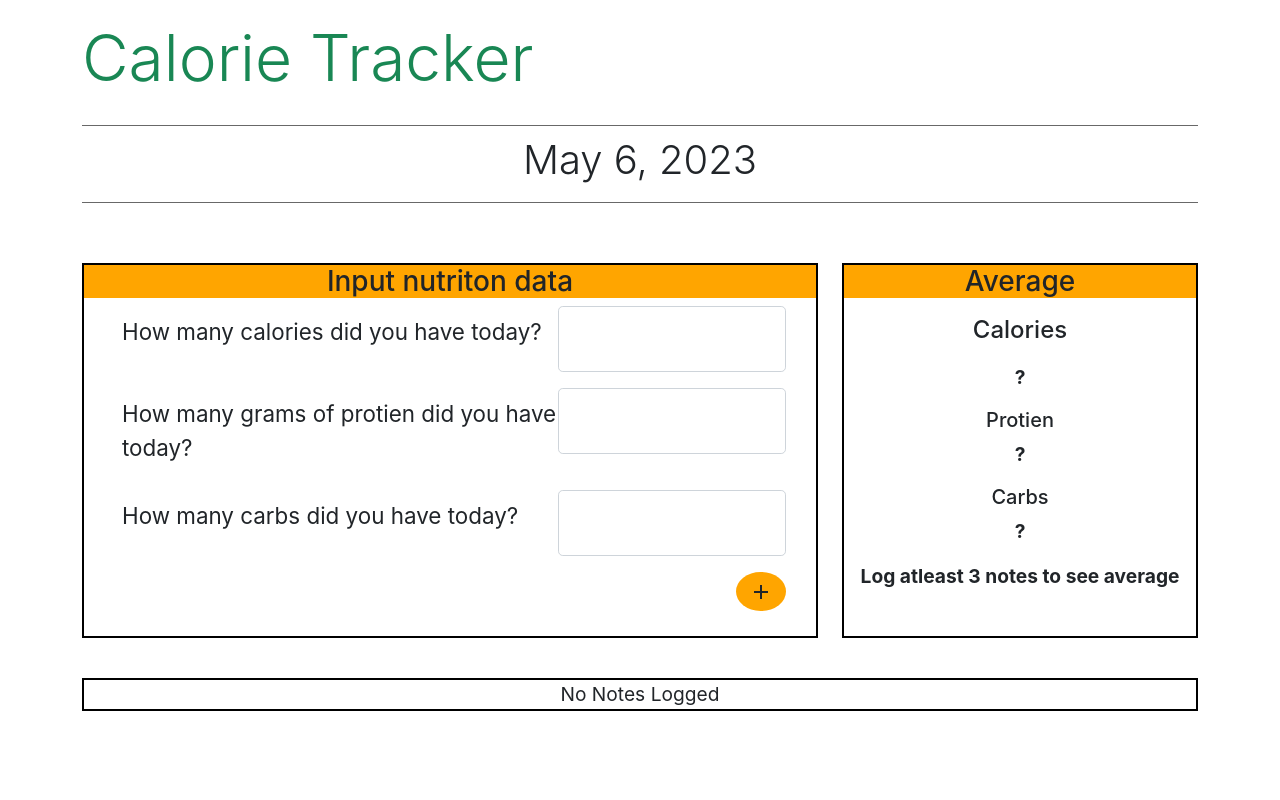
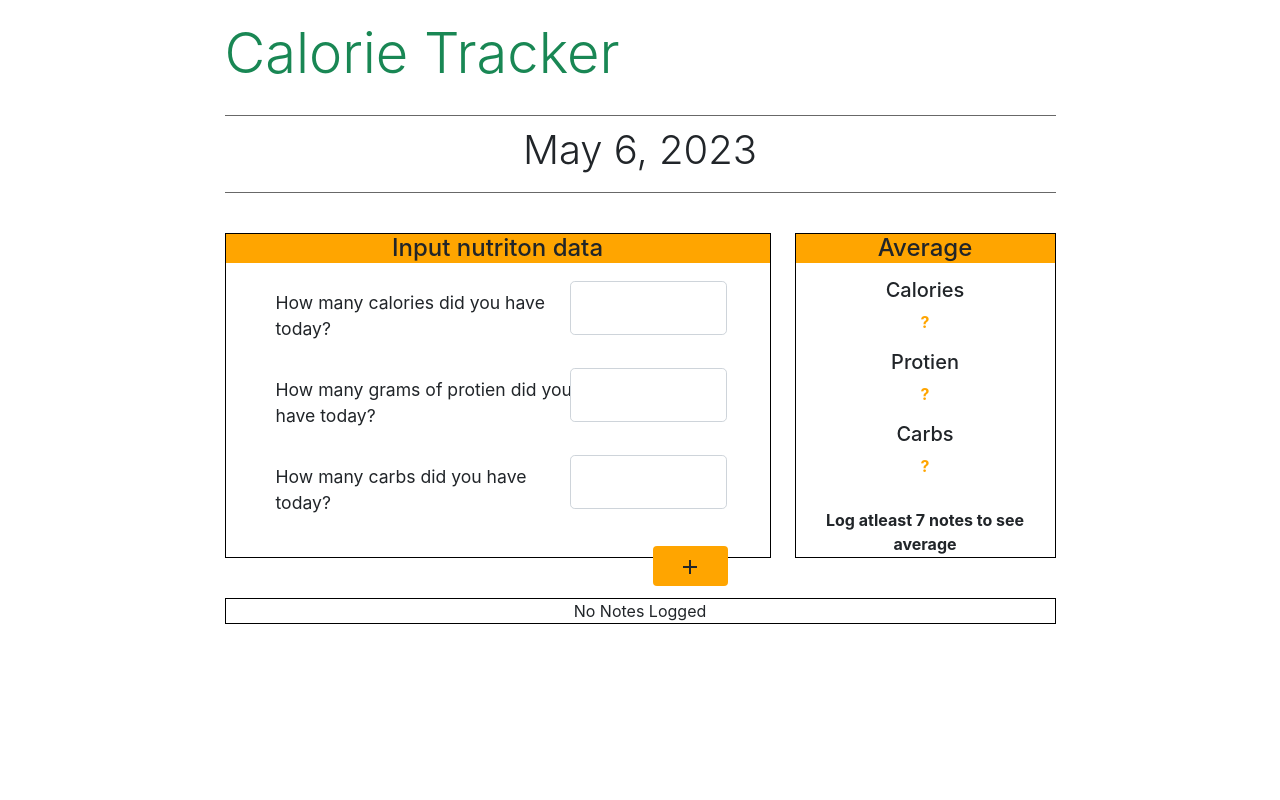
Before and after one commit to Blake556/Calorie-Tracker, a React (Create React App) app: page / in a window 1280 px wide. Shown: the top 800 px of the page. Built offline with nearby package versions, Linux system fonts and the light colour scheme.

Commit message:
Resized components/elements

```diff
--- a/src/components/App.js
+++ b/src/components/App.js
@@ -24,17 +24,17 @@ function App() {
       <Header />
 
       <div className="container app-body">
-        <div className="row">
-          <div className="components-containers col col-xl-8 col-lg-8 col-md-12 col-md-12 col-12">
+        <div className="row d-flex justify-content-center">
+          <div className="components-containers col col-xl-6 col-lg-6 col-md-12 col-md-12 col-12">
             <CreateNote addLog={addLog}/>
           </div>
-          <div className="components-containers col col-xl-4 col-lg-4 col-md-12 col-md-12 col-12">
+          <div className="components-containers col col-xl-3 col-lg-4 col-md-12 col-md-12 col-12">
             <LoggedAvg savedLog={saveLog} addLog={addLog} />
           </div>
         </div>
 
-        <div className="row">
-          <div className="col-12">
+        <div className="row d-flex justify-content-center">
+          <div className="col-9">
             <LoggedNotes
               savedLog={saveLog}
             />
--- a/src/components/CreateNote.js
+++ b/src/components/CreateNote.js
@@ -32,11 +32,11 @@ function CreatNote(props) {
 
   return (
     <div className="create-note-container  ">
-      <h3 className="input-nutrition">Input nutriton data</h3>
+      <h4 className="input-nutrition">Input nutriton data</h4>
     <div className=" d-flex justify-content-center align-items-center">
       <form className="form-container">
 
-        <div className="row mb-3 ">
+        <div className="row input-row mb-3 ">
           <label
             htmlFor="colFormLabelSm"
             className="col-lg-8 col-form-label col-form-label-lg name-of-input"
@@ -54,7 +54,7 @@ function CreatNote(props) {
             ></input>
           </div>
         </div>
-        <div className="row mb-3">
+        <div className="row input-row mb-3">
           <label
             htmlFor="colFormLabel"
             className="col-lg-8 col-form-label-lg protien-input name-of-input"
@@ -72,7 +72,7 @@ function CreatNote(props) {
             ></input>
           </div>
         </div>
-        <div className="row mb-3">
+        <div className="row input-row mb-3">
           <label
             htmlFor="colFormLabelLg"
             className="col-lg-8 col-form-label col-form-label-lg name-of-input"
--- a/src/components/Header.js
+++ b/src/components/Header.js
@@ -19,13 +19,13 @@ function Header() {
   return (
     <div className="container ">
       <div className="row d-flex justify-content-center">
-        <div className="col-12 header-container ">
+        <div className="col-9 header-container ">
           <div className="header text-success  ">
-            <h1 className="display-3 ">Calorie Tracker</h1>
+            <h1 className="display-4 ">Calorie Tracker</h1>
           </div>
 
           <div className=" current-date">
-            <h4 className="display-6 font-weight-bold">{date}</h4>
+            <h4 className=" display-6 date-header">{date}</h4>
           </div>
         </div>
       </div>
--- a/src/components/LoggedAvg.js
+++ b/src/components/LoggedAvg.js
@@ -55,14 +55,14 @@ function LoggedAvg(props) {
 
   return (
     <div className="Logged-Avg-container">
-      <h3 className="average-title">Average</h3>
-      <h4>Calories</h4>
+      <h4 className="average-title">Average</h4>
+      <h5 className="category">Calories</h5>
       <p className="cal-amount">{roundCalories || '?'}</p>
-      <h5>Protien</h5>
-      <p>{roundProtien || '?'}</p>
-      <h5>Carbs</h5>
-      <p>{roundCarbs || '?'}</p>
-      <p>Log atleast 3 notes to see average</p>
+      <h5 className="category">Protien</h5>
+      <p className="cal-amount">{roundProtien || '?'}</p>
+      <h5 className="category">Carbs</h5>
+      <p className="cal-amount">{roundCarbs || '?'}</p>
+      <p className="default-msg">Log atleast 7 notes to see average</p>
 
     </div>
   );
--- a/src/styles/App.css
+++ b/src/styles/App.css
@@ -9,7 +9,7 @@
 }
 
 .app-body {
-
+   width: auto;
     min-height: 100vh;
     display: flex;
     flex-direction: column;
--- a/src/styles/CreatNote.css
+++ b/src/styles/CreatNote.css
@@ -2,16 +2,21 @@
     /* background-image: url("https://wallpaper-mania.com/wp-content/uploads/2018/09/High_resolution_wallpaper_background_ID_77700441077.jpg"); */
 
 
-    border: 2px solid black;
-    height: 375px;
+    border: 1.5px solid black;
+    height: 325px;
     padding-top: 0;
     margin: 0 auto
 }
 
 .form-container {
 
-    margin-top: 0;
+    margin-top: 10px;
     padding-top: 0;
+}
+
+.input-row {
+
+    margin: auto;
 }
 
 .input-nutrition {
@@ -40,21 +45,23 @@ input::-webkit-inner-spin-button {
 }
 
 .name-of-input {
-    font-size: 1.4rem;
+    font-size: 1.1rem;
     padding-left: 50px;
 }
 
 input.text-input {
     text-align: center;
-    font-size: 2rem;
+    font-size: 1.5rem;
     position: relative;
     right: 30px;
 }
 
 .btn {
-    border-radius: 50%;
+
+    width: 75px;
     position: relative;
-    right: 30px;
+    top: 5px;
+    right: 42px;
     background-color: orange;
 }
 
--- a/src/styles/Header.css
+++ b/src/styles/Header.css
@@ -6,18 +6,19 @@
 h1, .header {
     text-align: left;
     padding-bottom: 10px;
-
+    /* font-size: 4rem; */
   }
 
   .current-date {
     text-align: center;
     width: 100%;
-    margin: 0 auto 40px;
+    margin: 0 auto 20px;
 
-    border-top : 1px solid rgb(104, 104, 104);
-    border-bottom : 1px solid  rgb(104, 104, 104);
+    border-top : .5px solid rgb(104, 104, 104);
+    border-bottom : .5px solid  rgb(104, 104, 104);
   }
 
-  h4 {
+.date-header {
     padding: 10px 0;
+
   }
--- a/src/styles/LoggedAvg.css
+++ b/src/styles/LoggedAvg.css
@@ -1,16 +1,32 @@
 .Logged-Avg-container {
-    border: 2px solid black;
-    height: 375px;
+    border: 1.5px solid black;
+    height: 325px;
     text-align: center;
     font-weight: bold;
-    font-size: 1.2rem;
+    font-size: 1rem;
+
 }
+
+
 
 .average-title {
     background-color: orange;
+   margin-bottom: 15px;
+}
+
+.category {
+
+
 
 }
 
 .cal-amount {
-    /* color: lightgreen; */
+    color: orange;
+    font-size: 1rem;
+
 }
+
+.default-msg {
+  margin-top: 30px;
+
+}
--- a/src/styles/LoggedNote.css
+++ b/src/styles/LoggedNote.css
@@ -1,11 +1,11 @@
 .Logged-Notes-container {
 
-    border: 2px solid black;
+    border: 1.5px solid black;
     margin-top: 20px;
     /* min-height: 300px; */
     max-height: auto;
     text-align: center;
-    font-size: 1.2rem;
+    font-size: 1rem;
 }
 
 table {
```
